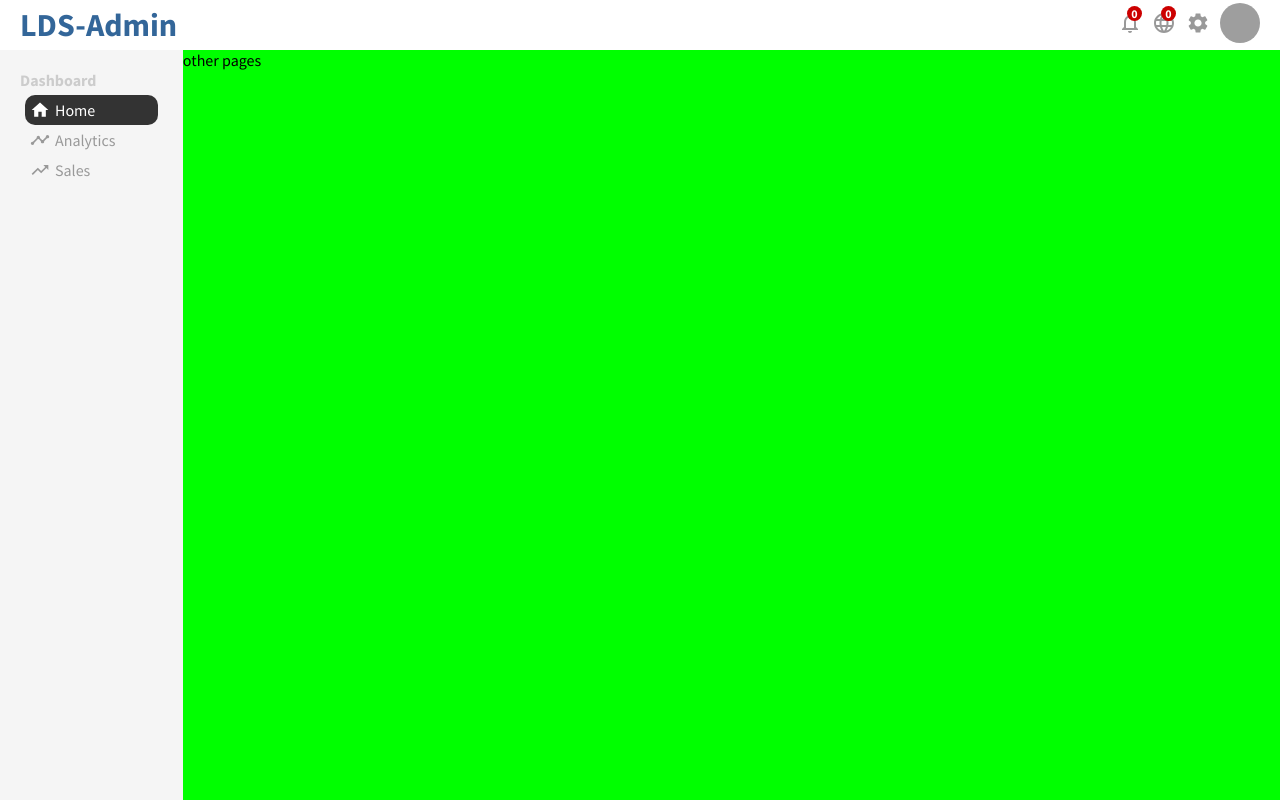
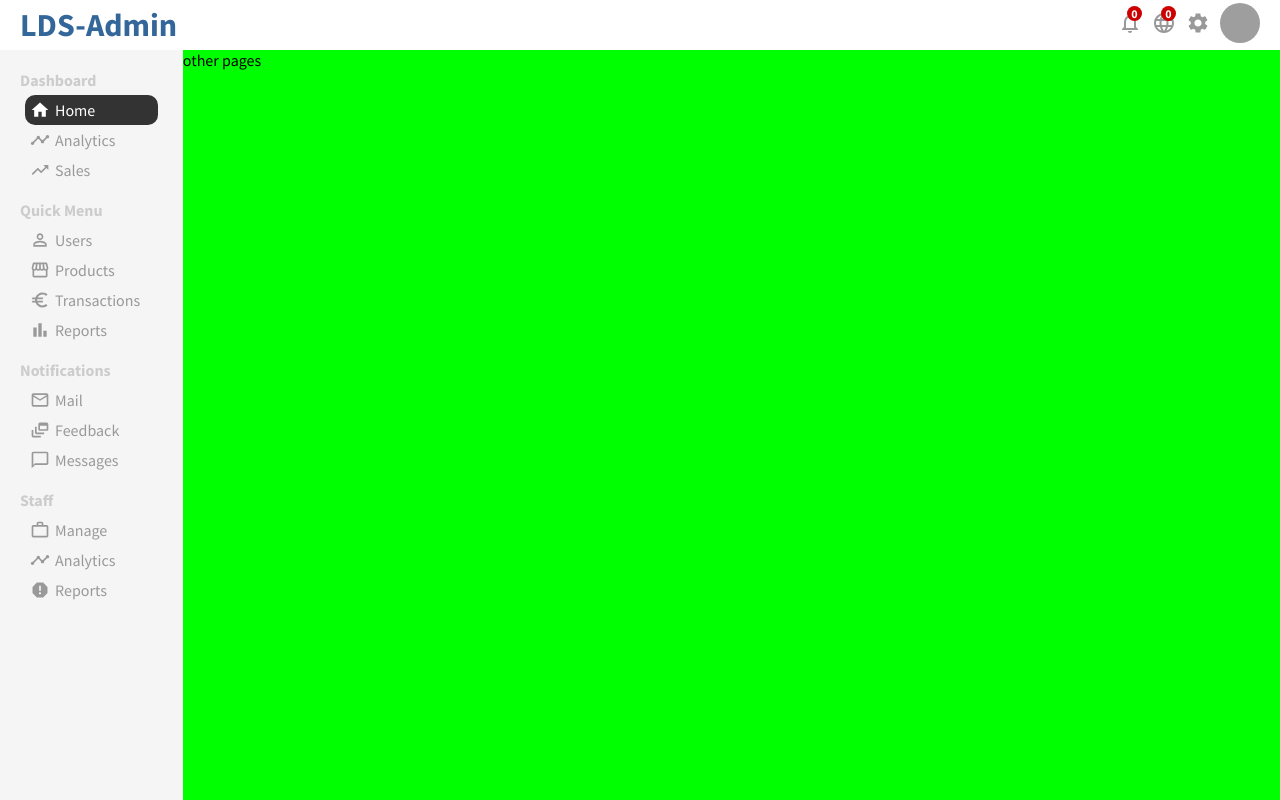
Before and after one commit to xkamui/admin-panel, a React (Create React App) app: page / in a window 1280 px wide. Built offline with nearby package versions, Linux system fonts and the light colour scheme; grey boxes are pictures that could not be loaded.

Commit message:
Creating full side bar menu

```diff
--- a/src/components/sidebar/Sidebar.jsx
+++ b/src/components/sidebar/Sidebar.jsx
@@ -3,14 +3,19 @@ import HomeIcon from "@mui/icons-material/Home";
 import TimelineIcon from "@mui/icons-material/Timeline";
 import TrendingUpIcon from "@mui/icons-material/TrendingUp";
 
+import PersonOutlineIcon from '@mui/icons-material/PersonOutline';
+import StorefrontIcon from '@mui/icons-material/Storefront';
+import EuroIcon from '@mui/icons-material/Euro';
+import BarChartIcon from '@mui/icons-material/BarChart';
+
+import MailOutlineIcon from '@mui/icons-material/MailOutline';
+import DynamicFeedIcon from '@mui/icons-material/DynamicFeed';
+import ChatBubbleOutlineIcon from '@mui/icons-material/ChatBubbleOutline';
+
+import WorkOutlineIcon from '@mui/icons-material/WorkOutline';
+import ReportIcon from '@mui/icons-material/Report';
+
 export default function Sidebar() {
-  const mainMenu = {
-    dashboard: {
-      Home: { name: "Home", icon: "HomeIcon" },
-      Analytics: { name: "Analytics", icon: "TimelineIcon" },
-      Sales: { name: "Sales", icon: "TrendingUpIcon" },
-    },
-  };
 
   return (
     <div className="sidebar">
@@ -29,6 +34,51 @@ export default function Sidebar() {
             </li>
           </ul>
         </div>
+        <div className="sidebarMenu">
+          <h3 className="sidebarTitle">Quick Menu</h3>
+          <ul className="sidebarList">
+            <li className="sidebarListItem">
+              <PersonOutlineIcon className="sidebarIcon" /> Users
+            </li>
+            <li className="sidebarListItem">
+              <StorefrontIcon className="sidebarIcon" /> Products
+            </li>
+            <li className="sidebarListItem">
+              <EuroIcon className="sidebarIcon" /> Transactions
+            </li>
+            <li className="sidebarListItem">
+              <BarChartIcon className="sidebarIcon" /> Reports
+            </li>
+          </ul>
+        </div>
+        <div className="sidebarMenu">
+          <h3 className="sidebarTitle">Notifications</h3>
+          <ul className="sidebarList">
+            <li className="sidebarListItem">
+              <MailOutlineIcon className="sidebarIcon" /> Mail
+            </li>
+            <li className="sidebarListItem">
+              <DynamicFeedIcon className="sidebarIcon" /> Feedback
+            </li>
+            <li className="sidebarListItem">
+              <ChatBubbleOutlineIcon className="sidebarIcon" /> Messages
+            </li>
+          </ul>
+        </div>
+        <div className="sidebarMenu">
+          <h3 className="sidebarTitle">Staff</h3>
+          <ul className="sidebarList">
+            <li className="sidebarListItem">
+              <WorkOutlineIcon className="sidebarIcon" /> Manage
+            </li>
+            <li className="sidebarListItem">
+              <TimelineIcon className="sidebarIcon" /> Analytics
+            </li>
+            <li className="sidebarListItem">
+              <ReportIcon className="sidebarIcon" /> Reports
+            </li>
+          </ul>
+        </div>
       </div>
     </div>
   );
```
Also changed, not shown: src/components/sidebar/SidebarMenu.jsx (deleted, +0 -22 lines).
